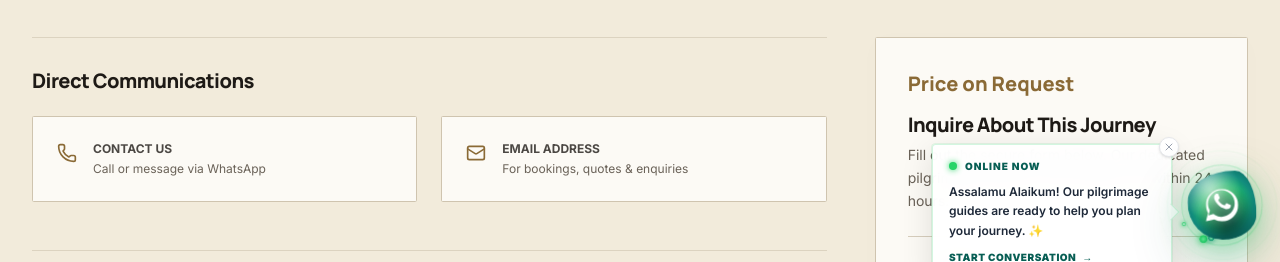
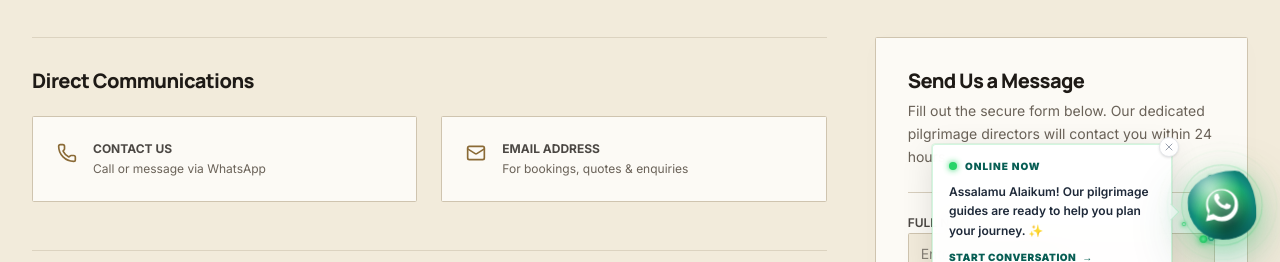
Before and after one commit to shafinmahida/dayar-e-habib-platform-v2, a Next.js app: page /contact in a window 1280 px wide. Shown: the part 496-758 px from the top of the page. Built offline with nearby package versions, Linux system fonts and the light colour scheme; no server answers; the database is empty; a web font is replaced by a local one.

Commit message:
fix/enquiry: hide Price on Request and customize title on general contact page

```diff
--- a/app/(public)/contact/page.tsx
+++ b/app/(public)/contact/page.tsx
@@ -198,7 +198,7 @@ export default async function ContactPage() {
 
           {/* Right Column: Sticky Message Box */}
           <div className="lg:col-span-5 xl:col-span-4 lg:sticky lg:top-24">
-            <PackageEnquiry packageTitle="General Enquiry" />
+            <PackageEnquiry packageTitle="General Enquiry" showPrice={false} />
           </div>
 
         </div>
--- a/components/sections/package/PackageEnquiry.tsx
+++ b/components/sections/package/PackageEnquiry.tsx
@@ -10,9 +10,10 @@ interface PackageEnquiryProps {
   defaultPhone?: string;
   priceMin?: number | null;
   priceCurrency?: string;
+  showPrice?: boolean;
 }
 
-export function PackageEnquiry({ packageTitle, defaultPhone = "+91 91722 22718", priceMin, priceCurrency = "INR" }: PackageEnquiryProps) {
+export function PackageEnquiry({ packageTitle, defaultPhone = "+91 91722 22718", priceMin, priceCurrency = "INR", showPrice = true }: PackageEnquiryProps) {
   const [submitted, setSubmitted] = useState(false);
   const [loading, setLoading] = useState(false);
   const [error, setError] = useState<string | null>(null);
@@ -47,7 +48,7 @@ export function PackageEnquiry({ packageTitle, defaultPhone = "+91 91722 22718",
       setPhone("");
       setEmail("");
       setMessage(`Hello, I am interested in booking or receiving details for the ${packageTitle}. Please contact me.`);
-    } catch (err: any) {
+    } catch (err) {
       console.error('Enquiry submission error:', err);
       setError("Unable to submit. Please check your internet connection and try again.");
     } finally {
@@ -67,7 +68,8 @@ export function PackageEnquiry({ packageTitle, defaultPhone = "+91 91722 22718",
     <div className="rounded-md border border-border bg-card p-8 space-y-6 shadow-[0_4px_24px_rgba(0,0,0,0.015)]">
       <div className="space-y-4">
         {/* Pricing Banner */}
-        {priceMin ? (
+        {showPrice && (
+          priceMin ? (
             <div className="flex items-baseline gap-2">
               <span className="text-sm font-semibold tracking-wide text-muted-foreground uppercase">Starts from</span>
               <span className="font-heading text-2xl font-black text-accent">{formatPrice(priceMin, priceCurrency)}</span>
@@ -76,11 +78,12 @@ export function PackageEnquiry({ packageTitle, defaultPhone = "+91 91722 22718",
             <div className="flex items-baseline gap-2">
               <span className="font-heading text-xl font-black text-accent">Price on Request</span>
             </div>
+          )
         )}
 
         <div className="space-y-2">
           <h4 className="font-heading text-xl font-bold tracking-tight text-foreground">
-            Inquire About This Journey
+            {showPrice ? "Inquire About This Journey" : "Send Us a Message"}
           </h4>
           <p className="text-xs sm:text-sm text-muted-foreground leading-relaxed">
             Fill out the secure form below. Our dedicated pilgrimage directors will contact you within 24 hours.
```
Lines whose indentation alone changed are shown as unchanged.
